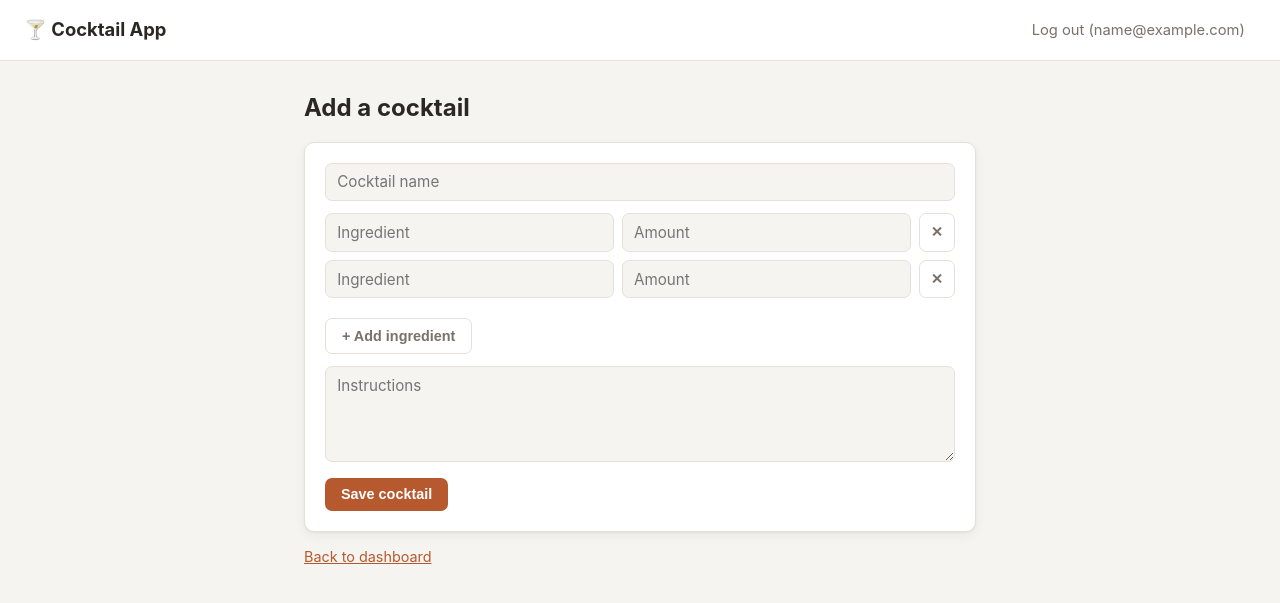
After one commit to BluePhoennix/CocktailApp, a Flask app: page /cocktails/new in a window 1280 px wide. The commit adds this page. Shown: the top 603 px of the page. Run offline with Flask 3, Linux system fonts and the light colour scheme; the visitor is signed in with stand-in values (Sample User, id 1).

Commit message:
Add cocktail

```diff
--- a/app.py
+++ b/app.py
@@ -74,11 +74,33 @@ def dashboard():
     return render_template("dashboard.html", inventory_items=inventory_items, statuses=statuses)
 
 
-@app.route("/cocktail/<name>")
+@app.route("/cocktails/new", methods=["GET", "POST"])
 @login_required
-def cocktail_detail(name):
-    cocktail = cocktail_service.show_cocktail(name)
-    return render_template("cocktail_detail.html", cocktail=cocktail, name=name)
+def add_cocktail_page():
+    if request.method == "POST":
+        name = request.form.get("name", "").strip()
+        instructions = request.form.get("instructions", "").strip()
+        ingredient_names = request.form.getlist("ingredient_name")
+        ingredient_amounts = request.form.getlist("ingredient_amount")
+        ingredients = [
+            {"name": ing_name.strip(), "amount": ing_amount.strip()}
+            for ing_name, ing_amount in zip(ingredient_names, ingredient_amounts)
+            if ing_name.strip() and ing_amount.strip()
+        ]
+
+        if not name or not instructions or not ingredients:
+            flash("A cocktail needs a name, at least one ingredient with an amount, and instructions.")
+            return render_template("add_cocktail.html")
+
+        try:
+            cocktail_service.create_cocktail(name, instructions, ingredients)
+            flash(f"{name} added to the recipe book.")
+            return redirect(url_for("dashboard"))
+        except Exception as e:
+            flash(str(e))
+            return render_template("add_cocktail.html")
+
+    return render_template("add_cocktail.html")
 
 
 if __name__ == "__main__":
--- a/static/style.css
+++ b/static/style.css
@@ -171,7 +171,7 @@ h1 {
   font-size: 0.92rem;
 }
 
-input[type="text"], input[type="email"], input[type="password"] {
+input[type="text"], input[type="email"], input[type="password"], textarea {
   width: 100%;
   padding: 0.55rem 0.7rem;
   border: 1px solid var(--border);
@@ -179,6 +179,22 @@ input[type="text"], input[type="email"], input[type="password"] {
   background: var(--bg);
   color: var(--text);
   font-size: 0.95rem;
+  font-family: inherit;
+}
+
+textarea { resize: vertical; }
+
+.ingredient-input-row {
+  display: flex;
+  gap: 0.5rem;
+  margin-bottom: 0.5rem;
+}
+
+.ingredient-input-row input { flex: 1; }
+
+.remove-row-btn {
+  flex: none;
+  padding: 0.55rem 0.7rem;
 }
 
 input:focus {
--- /dev/null
+++ b/templates/add_cocktail.html
@@ -0,0 +1,41 @@
+{% extends "base.html" %}
+{% block content %}
+  <h1>Add a cocktail</h1>
+  <div class="card">
+    <form method="post" class="stack">
+      <input type="text" name="name" placeholder="Cocktail name" required>
+
+      <div id="ingredient-rows">
+        <div class="ingredient-input-row">
+          <input type="text" name="ingredient_name" placeholder="Ingredient">
+          <input type="text" name="ingredient_amount" placeholder="Amount">
+          <button type="button" class="secondary remove-row-btn" onclick="this.parentElement.remove()">✕</button>
+        </div>
+        <div class="ingredient-input-row">
+          <input type="text" name="ingredient_name" placeholder="Ingredient">
+          <input type="text" name="ingredient_amount" placeholder="Amount">
+          <button type="button" class="secondary remove-row-btn" onclick="this.parentElement.remove()">✕</button>
+        </div>
+      </div>
+      <button type="button" class="secondary" onclick="addIngredientRow()">+ Add ingredient</button>
+
+      <textarea name="instructions" placeholder="Instructions" rows="4" required></textarea>
+
+      <button type="submit">Save cocktail</button>
+    </form>
+  </div>
+  <p class="help-link"><a href="{{ url_for('dashboard') }}">Back to dashboard</a></p>
+
+  <script>
+    function addIngredientRow() {
+      const container = document.getElementById("ingredient-rows");
+      const row = document.createElement("div");
+      row.className = "ingredient-input-row";
+      row.innerHTML =
+        '<input type="text" name="ingredient_name" placeholder="Ingredient">' +
+        '<input type="text" name="ingredient_amount" placeholder="Amount">' +
+        '<button type="button" class="secondary remove-row-btn" onclick="this.parentElement.remove()">✕</button>';
+      container.appendChild(row);
+    }
+  </script>
+{% endblock %}
```
Also changed, not shown: other parts of static/style.css (+43 -15 lines), cocktail_service.py (+22 -10 lines), templates/cocktail_detail.html (deleted, +0 -18 lines), templates/dashboard.html (+19 -10 lines).
